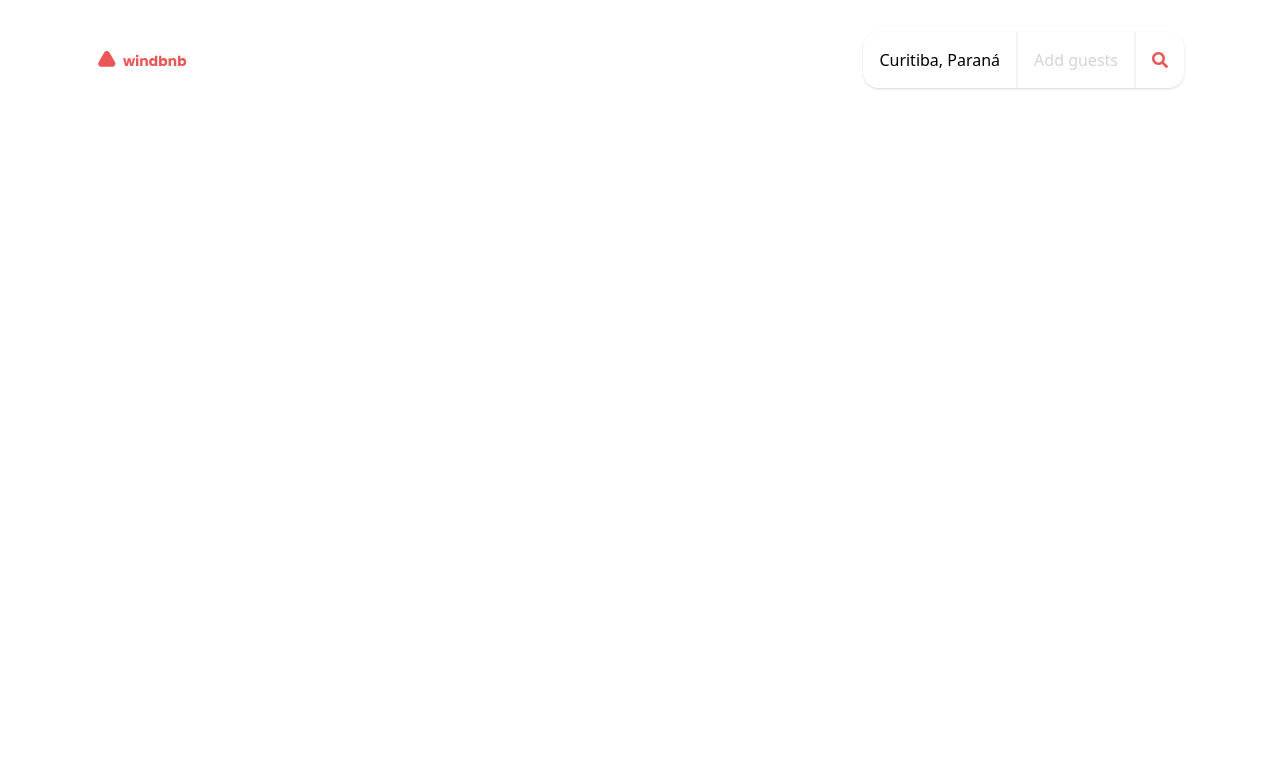
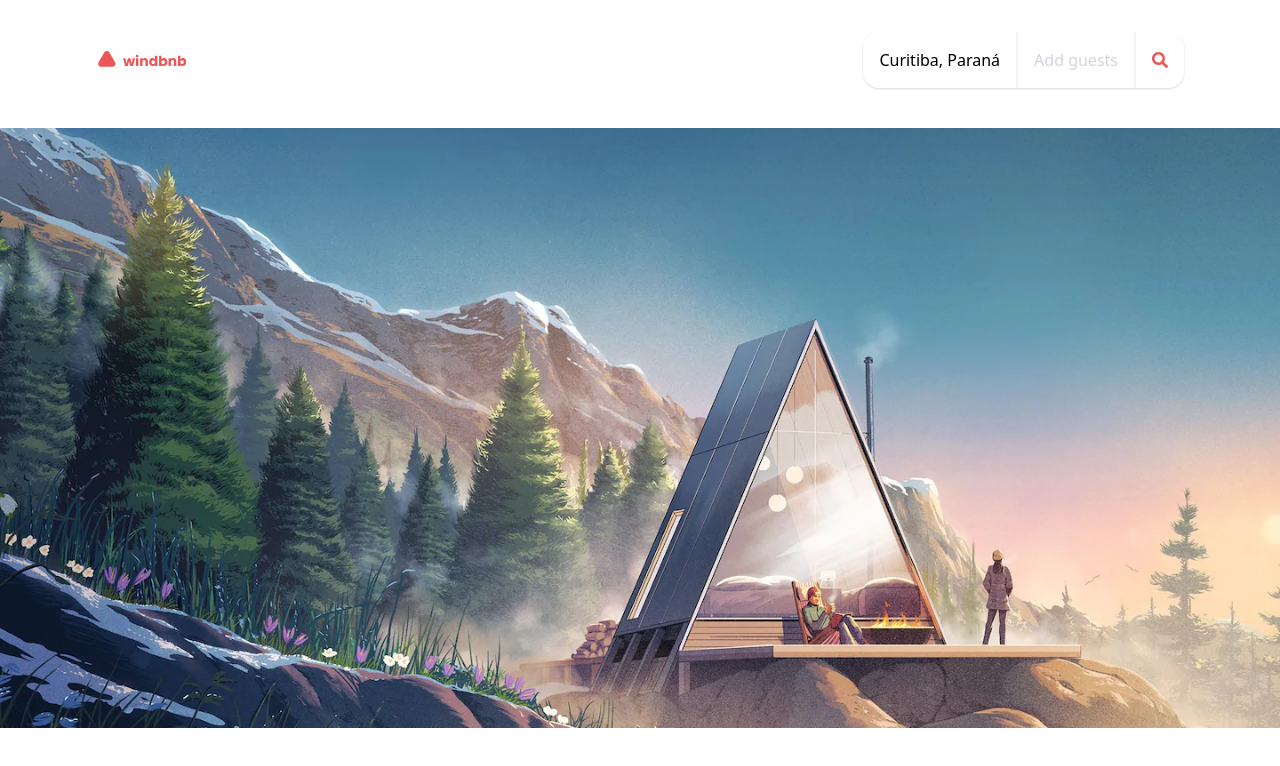
Before and after one commit to enias-oliveira/windbnb, a React (Create React App) app: page / in a window 1280 px wide. Shown: the top 766 px of the page. Built offline with nearby package versions, Linux system fonts and the light colour scheme.

Commit message:
style: adds background to home page

```diff
--- a/src/components/atoms/images/icons/index.jsx
+++ b/src/components/atoms/icons/index.jsx
@@ -1,4 +1,4 @@
-import { ReactComponent as LogoSVG } from "./img/logo.svg";
+import { ReactComponent as LogoSVG } from "./logo.svg";
 import { FaSearch } from "react-icons/fa";
 
 export const Logo = () => {
--- /dev/null
+++ b/src/components/atoms/text/title/index.jsx
@@ -0,0 +1,5 @@
+const Title = ({ children }) => {
+  return <h1>{children}</h1>;
+};
+
+export default Title;
--- a/src/components/molecules/filter/index.jsx
+++ b/src/components/molecules/filter/index.jsx
@@ -1,4 +1,4 @@
-import { SearchIcon } from "../../atoms/images/icons";
+import { SearchIcon } from "../../atoms/icons";
 import FilterLabel from "../filter-label";
 
 const mockupData = {
--- a/src/components/organisms/banner/index.jsx
+++ b/src/components/organisms/banner/index.jsx
@@ -1,9 +1,9 @@
-import { Logo } from "../../atoms/images/icons";
+import { Logo } from "../../atoms/icons";
 import Filter from "../../molecules/filter";
 
 const Banner = () => {
   return (
-    <header className="relative flex justify-between">
+    <header className="relative flex justify-between h-32 w-screen">
       <Logo />
       <Filter />
     </header>
--- /dev/null
+++ b/src/components/organisms/hero/index.jsx
@@ -0,0 +1,9 @@
+import Title from "../../atoms/text/title";
+
+const Hero = () => {
+  return (
+    <main className="absolute h-3/4 w-screen bg-hero-image bg-center bg-cover" />
+  );
+};
+
+export default Hero;
--- a/src/pages/home/index.jsx
+++ b/src/pages/home/index.jsx
@@ -1,11 +1,14 @@
 import Banner from "../../components/organisms/banner";
+import Hero from "../../components/organisms/hero";
 
 const Home = () => {
-    return <>
-             <Banner/>
-             {/* <Hero/> */}
-             {/* <Credits/> */}
-           </>
-}
+  return (
+    <div className="relative h-screen w-screen">
+      <Banner />
+      <Hero />
+      {/* <Credits/> */}
+    </div>
+  );
+};
 
 export default Home;
--- a/tailwind.config.js
+++ b/tailwind.config.js
@@ -11,6 +11,9 @@ module.exports = {
       colors: {
         "wine-red": "#EB5757",
       },
+      backgroundImage: (theme) => ({
+        "hero-image": "url('/src/images/windbnb-home-background.webp')",
+      }),
     },
   },
   variants: {
```
Also changed, not shown: src/components/atoms/icons/logo.svg (renamed from src/components/atoms/images/icons/img/logo.svg), src/images/windbnb-home-background.webp (added).
